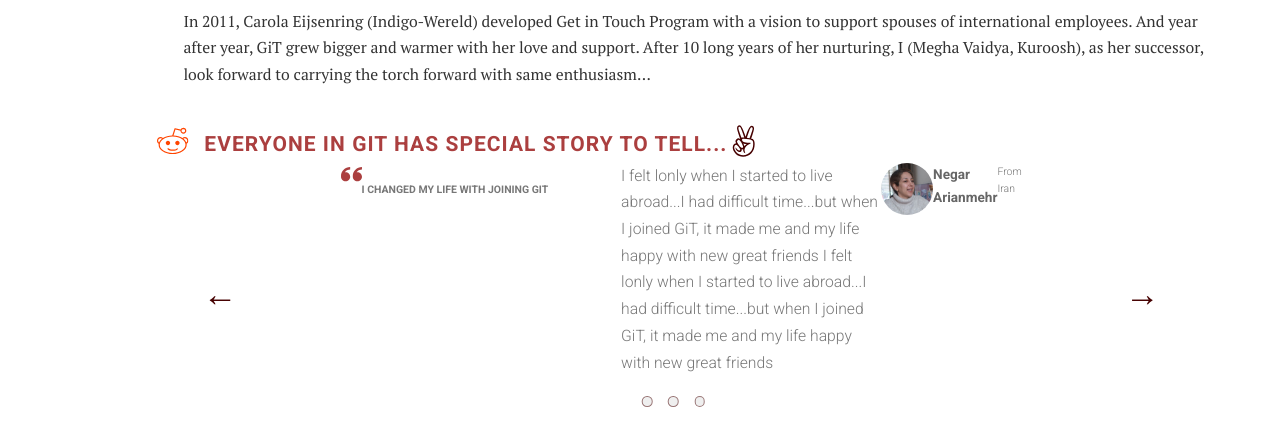
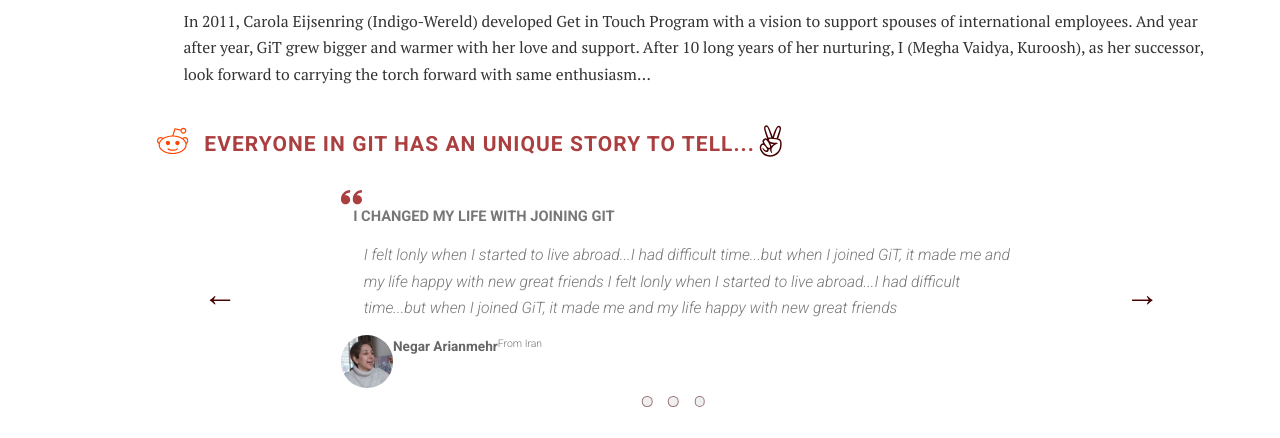
Before and after one commit to Negar-Arianmehr/GiT-project, a website: page index.html in a window 1280 px wide. Shown: the part 1012-1450 px from the top of the page. Drawn offline with Linux system fonts and the light colour scheme.

Commit message:
new scss

```diff
--- a/index.html
+++ b/index.html
@@ -136,7 +136,7 @@
                 <svg class="about__svg">
                     <use xlink:href="img/sprite.svg#icon-reddit"></use>
                 </svg>
-                <h2 class="heading heading-medium">everyone in GiT has special story to tell...</h2>
+                <h2 class="heading heading-medium">everyone in GiT has an unique story to tell...</h2>
                 <svg class="about__svg">
                     <use xlink:href="img/sprite.svg#icon-angellist"></use>
                 </svg>
--- a/sass/_about.scss
+++ b/sass/_about.scss
@@ -66,32 +66,39 @@
 
   &__slide--contents {
     width: 65%;
-    //display: grid;
-    //grid-template-rows: repeat(3, max-content);
-    //grid-template-columns: repeat(5, 1fr);
-    display: flex;
-    //flex-direction: column;
-    justify-content: flex-start;
+    display: grid;
+    grid-template-rows: repeat(3, max-content);
+    grid-template-columns: repeat(5, 1fr);
+    grid-row-gap: 1.25rem;
+    margin-top: 2.2rem;
   }
 
   &__slide--svg {
-    flex: 0 0 auto;
+    grid-row: 1/2;
+    grid-column: 1/2;
     height: 2rem;
     width: 2rem;
     fill: $color-main;
   }
 
   &__slide--header {
-    flex-basis: 100%;
+    grid-row: 1/2;
+    grid-column: 1/-1;
+    padding-left: 1.2rem;
+    font-size: 1.4rem;
   }
 
   &__slide--quote {
+    grid-row: 2/3;
+    grid-column: 1/-1;
     font-size: 1.5rem;
-    //flex: 100%;
-    flex-basis: 100%;
+    font-style: italic;
+    margin-left: 2.2rem;
   }
 
   &__slide--address {
+    grid-row: 3/4;
+    grid-column: 1/4;
     display: flex;
   }
 
--- a/sass/_heading.scss
+++ b/sass/_heading.scss
@@ -1,5 +1,5 @@
 .heading {
-  font-weight: 700;
+  //font-weight: 700;
   font-family: $font-family-main;
   text-transform: uppercase;
   display: inline-block;
```
Also changed, not shown: css/style.css, sass/main.css.
